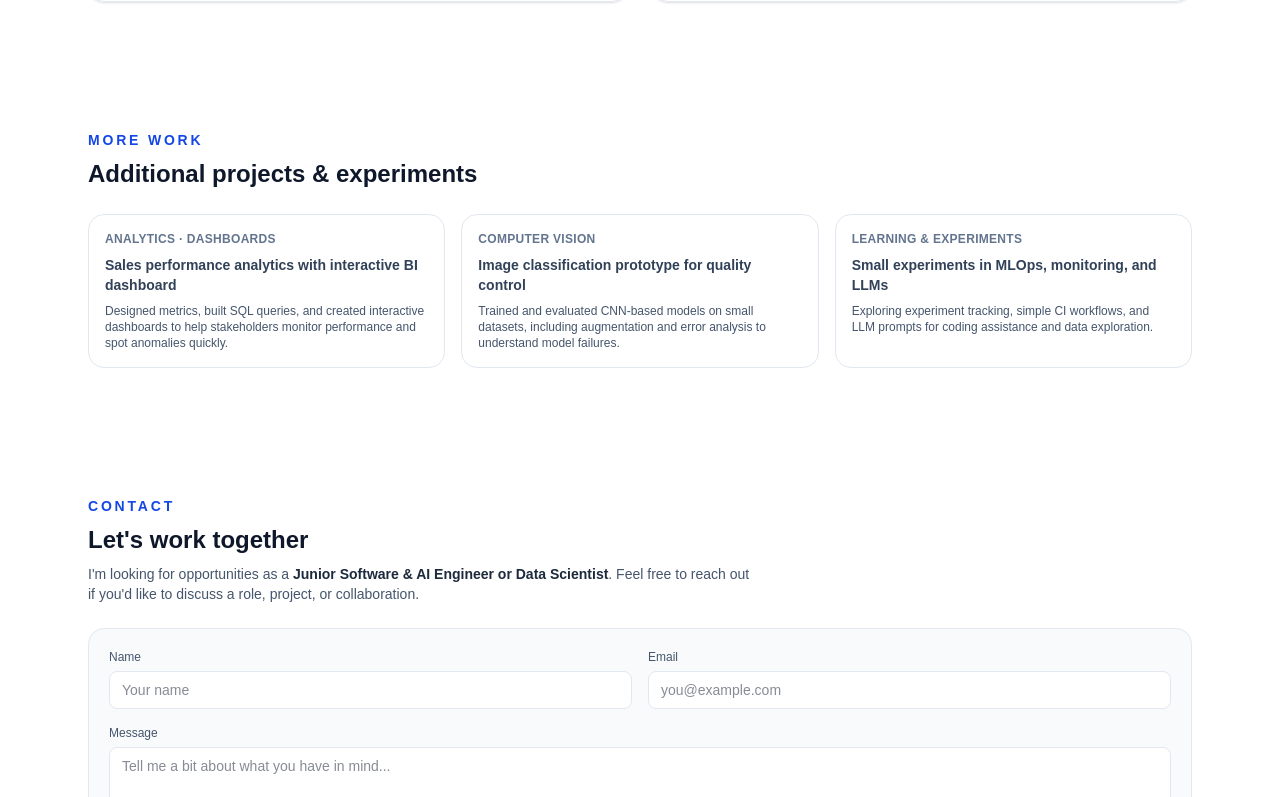
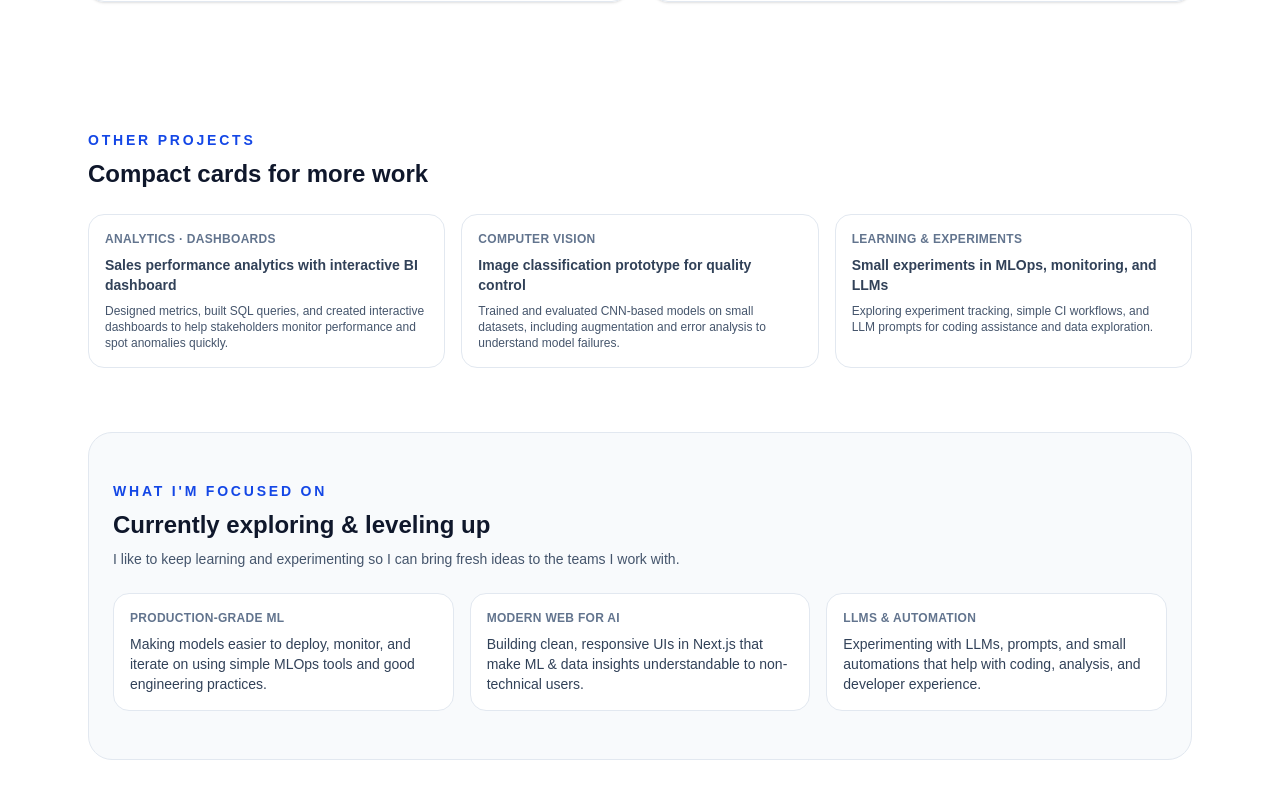
Before and after one commit to GoldenBoy13420/portfolio, a Next.js app: page / in a window 1280 px wide. Shown: the part 1523-2320 px from the top of the page. Built offline with nearby package versions, Linux system fonts and the light colour scheme.

Commit message:
feat: rename projects sections to featured and other projects

```diff
--- a/src/app/page.tsx
+++ b/src/app/page.tsx
@@ -5,8 +5,8 @@ import Link from "next/link";
 const SECTIONS = [
   { id: "hero", label: "Home" },
   { id: "skills", label: "Skills" },
-  { id: "projects-1", label: "Projects" },
-  { id: "projects-2", label: "More Work" },
+  { id: "projects-1", label: "Featured projects" },
+  { id: "projects-2", label: "Other projects" },
   { id: "contact", label: "Contact" },
 ];
 
@@ -221,15 +221,15 @@ export default function HomePage() {
           </div>
         </section>
 
-        {/* 3. Projects main */}
+        {/* 3. Featured projects */}
         <section id="projects-1" className="space-y-6 py-16">
           <div className="flex items-end justify-between gap-4">
             <div>
               <h3 className="text-sm font-semibold uppercase tracking-[0.2em] text-blue-700">
-                Projects
+                Featured projects
               </h3>
               <p className="mt-2 text-2xl font-semibold text-slate-900">
-                Selected work
+                2–3 heavier, end-to-end builds
               </p>
             </div>
           </div>
@@ -293,14 +293,14 @@ export default function HomePage() {
           </div>
         </section>
 
-        {/* 4. More projects */}
+        {/* 4. Other projects */}
         <section id="projects-2" className="space-y-6 py-16">
           <div>
             <h3 className="text-sm font-semibold uppercase tracking-[0.2em] text-blue-700">
-              More work
+              Other projects
             </h3>
             <p className="mt-2 text-2xl font-semibold text-slate-900">
-              Additional projects &amp; experiments
+              Compact cards for more work
             </p>
           </div>
 
@@ -348,7 +348,56 @@ export default function HomePage() {
           </div>
         </section>
 
-        {/* 5. Contact */}
+        {/* 5. What I'm focused on */}
+        <section
+          id="focus"
+          className="space-y-6 rounded-3xl border border-slate-200 bg-slate-50 px-6 py-12"
+        >
+          <div>
+            <h3 className="text-sm font-semibold uppercase tracking-[0.2em] text-blue-700">
+              What I&apos;m focused on
+            </h3>
+            <p className="mt-2 text-2xl font-semibold text-slate-900">
+              Currently exploring &amp; leveling up
+            </p>
+            <p className="mt-2 max-w-2xl text-sm text-slate-600">
+              I like to keep learning and experimenting so I can bring fresh
+              ideas to the teams I work with.
+            </p>
+          </div>
+
+          <div className="grid gap-4 md:grid-cols-3">
+            <div className="rounded-2xl border border-slate-200 bg-white p-4 text-sm text-slate-700">
+              <p className="text-xs font-semibold uppercase tracking-wide text-slate-500">
+                Production-grade ML
+              </p>
+              <p className="mt-2">
+                Making models easier to deploy, monitor, and iterate on using
+                simple MLOps tools and good engineering practices.
+              </p>
+            </div>
+            <div className="rounded-2xl border border-slate-200 bg-white p-4 text-sm text-slate-700">
+              <p className="text-xs font-semibold uppercase tracking-wide text-slate-500">
+                Modern web for AI
+              </p>
+              <p className="mt-2">
+                Building clean, responsive UIs in Next.js that make ML &amp;
+                data insights understandable to non-technical users.
+              </p>
+            </div>
+            <div className="rounded-2xl border border-slate-200 bg-white p-4 text-sm text-slate-700">
+              <p className="text-xs font-semibold uppercase tracking-wide text-slate-500">
+                LLMs &amp; automation
+              </p>
+              <p className="mt-2">
+                Experimenting with LLMs, prompts, and small automations that
+                help with coding, analysis, and developer experience.
+              </p>
+            </div>
+          </div>
+        </section>
+
+        {/* 6. Contact */}
         <section id="contact" className="space-y-6 py-16">
           <div>
             <h3 className="text-sm font-semibold uppercase tracking-[0.2em] text-blue-700">
```
